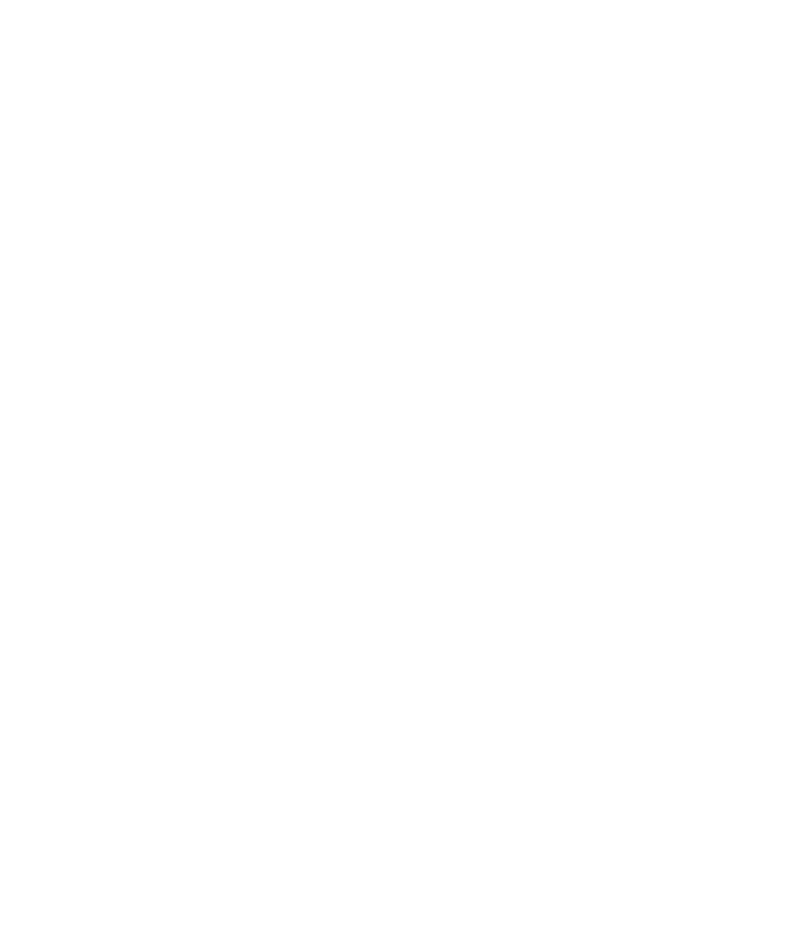
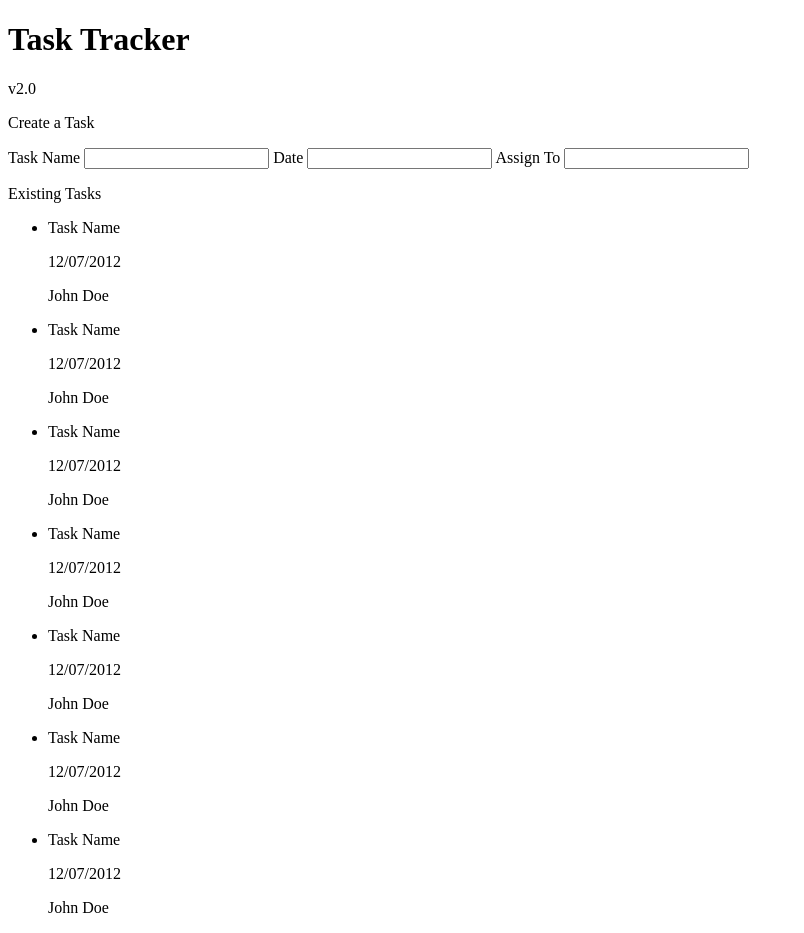
Before and after one commit to jameshines10/task-tracker, a website: page index.html in a window 1280 px wide. Shown: the whole page, without its empty margins (0-804 px from the left). Before the commit the page ends 800 px from the top, so only its background shows below. Drawn offline with Linux system fonts and the light colour scheme.

Commit message:
Adds markup for the basic structure of the task tracker

```diff
--- a/index.html
+++ b/index.html
@@ -5,6 +5,82 @@
     <title>Task Tracker</title>
 </head>
 <body>
+    <div id="container">
+        <div>
+            <h1>Task Tracker</h1>
+            <span>v2.0</span>
+        </div>
 
+        <div>
+            <p>Create a Task</p>
+
+            <form action="">
+                <label for="task-name">Task Name</label>
+                <input id="task-name" type="text"/>
+
+                <label for="date">Date</label>
+                <input id="date" type="text"/>
+
+                <label for="assignee">Assign To</label>
+                <input id="assignee" type="text"/>
+            </form>
+        </div>
+
+        <div>
+            <p>Existing Tasks</p>
+
+            <ul>
+                <li>
+                    <p>Task Name</p>
+
+                    <p>12/07/2012</p>
+
+                    <p>John Doe</p>
+                </li>
+                <li>
+                    <p>Task Name</p>
+
+                    <p>12/07/2012</p>
+
+                    <p>John Doe</p>
+                </li>
+                <li>
+                    <p>Task Name</p>
+
+                    <p>12/07/2012</p>
+
+                    <p>John Doe</p>
+                </li>
+                <li>
+                    <p>Task Name</p>
+
+                    <p>12/07/2012</p>
+
+                    <p>John Doe</p>
+                </li>
+                <li>
+                    <p>Task Name</p>
+
+                    <p>12/07/2012</p>
+
+                    <p>John Doe</p>
+                </li>
+                <li>
+                    <p>Task Name</p>
+
+                    <p>12/07/2012</p>
+
+                    <p>John Doe</p>
+                </li>
+                <li>
+                    <p>Task Name</p>
+
+                    <p>12/07/2012</p>
+
+                    <p>John Doe</p>
+                </li>
+            </ul>
+        </div>
+    </div>
 </body>
 </html>
```
